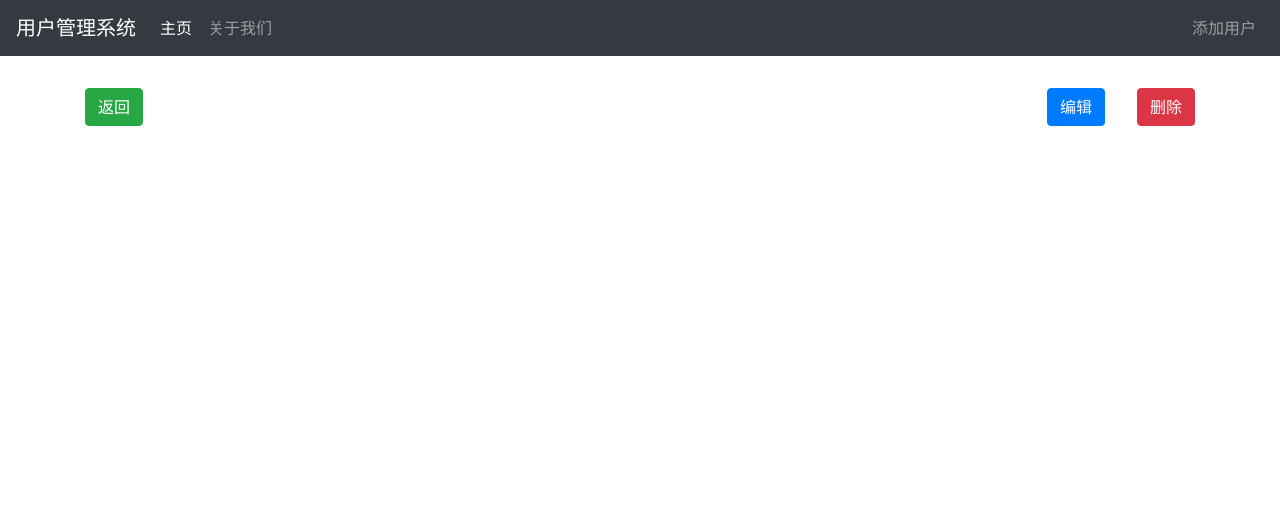
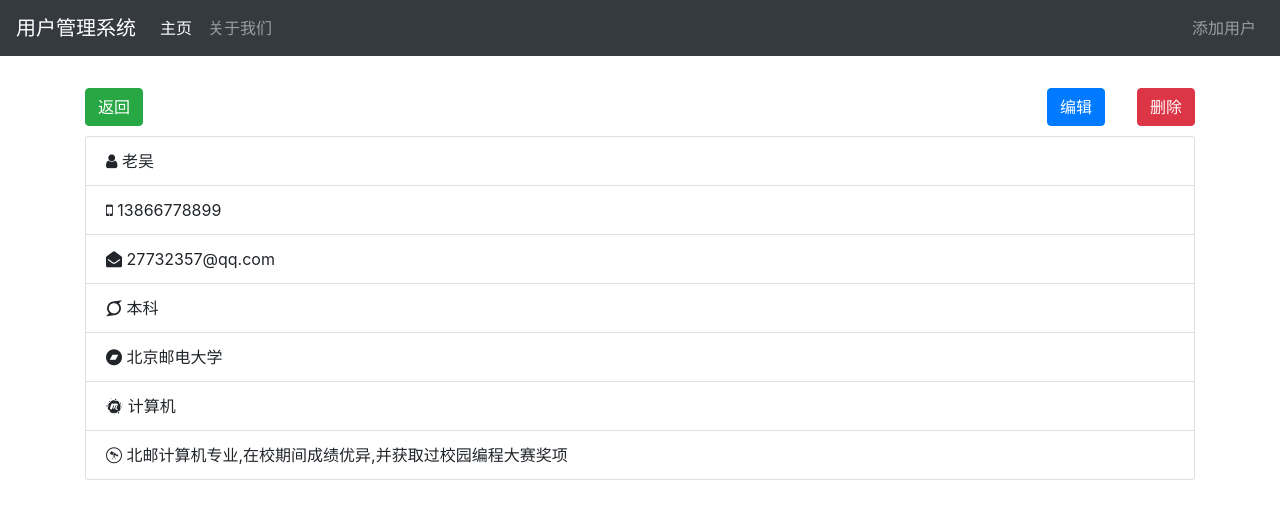
Before and after one commit to q2419068625/vue3-ts-sysment, a Vue app: page /details/1 in a window 1280 px wide. Shown: the top 516 px of the page. Built offline with nearby package versions, Linux system fonts and the light colour scheme; data requests are answered from the project's data file.

Commit message:
添加图片渲染个人信息

```diff
--- a/public/index.html
+++ b/public/index.html
@@ -7,6 +7,7 @@
     <link rel="icon" href="<%= BASE_URL %>favicon.ico">
     <title><%= htmlWebpackPlugin.options.title %></title>
     <link rel="stylesheet" href="https://cdn.jsdelivr.net/npm/bootstrap@4.5.0/dist/css/bootstrap.min.css" integrity="sha384-9aIt2nRpC12Uk9gS9baDl411NQApFmC26EwAOH8WgZl5MYYxFfc+NcPb1dKGj7Sk" crossorigin="anonymous">
+    <link href="https://cdn.bootcdn.net/ajax/libs/font-awesome/4.7.0/css/font-awesome.css" rel="stylesheet">
   </head>
   <body>
     <noscript>
--- a/src/views/Details.vue
+++ b/src/views/Details.vue
@@ -8,6 +8,37 @@
         <button class="btn  btn-danger">删除</button>
       </span>
     </h1>
+
+    <ul class="list-group">
+        <li class="list-group-item">
+            <i class="fa fa-user" aria-hidden="true"></i>
+            {{customer.name}}
+        </li>
+        <li class="list-group-item">
+            <i class="fa fa-mobile" aria-hidden="true"></i>
+            {{customer.phone}}
+        </li>
+        <li class="list-group-item">
+            <i class="fa fa-envelope-open" aria-hidden="true"></i>
+            {{customer.email}}
+        </li>
+        <li class="list-group-item">
+            <i class="fa fa-superpowers" aria-hidden="true"></i>
+            {{customer.education}}
+        </li>
+        <li class="list-group-item">
+            <i class="fa fa-bandcamp" aria-hidden="true"></i>
+            {{customer.graduationschool}}
+        </li>
+        <li class="list-group-item">
+            <i class="fa fa-meetup" aria-hidden="true"></i>
+            {{customer.profession}}
+        </li>
+        <li class="list-group-item">
+            <i class="fa fa-wpexplorer" aria-hidden="true"></i>
+            {{customer.profile}}
+        </li>
+    </ul>
   </div>
 </template>
 
@@ -19,7 +50,7 @@ import { Customer } from "@/utils/typs.ts";
 export default {
   setup() {
     const route = useRoute();
-    const customer = ref<Customer>();
+    const customer = ref<Object>({});
     onMounted(async () => {
       const res = await axios.get(
         "http://localhost:3000/users/" + route.params.id
```
